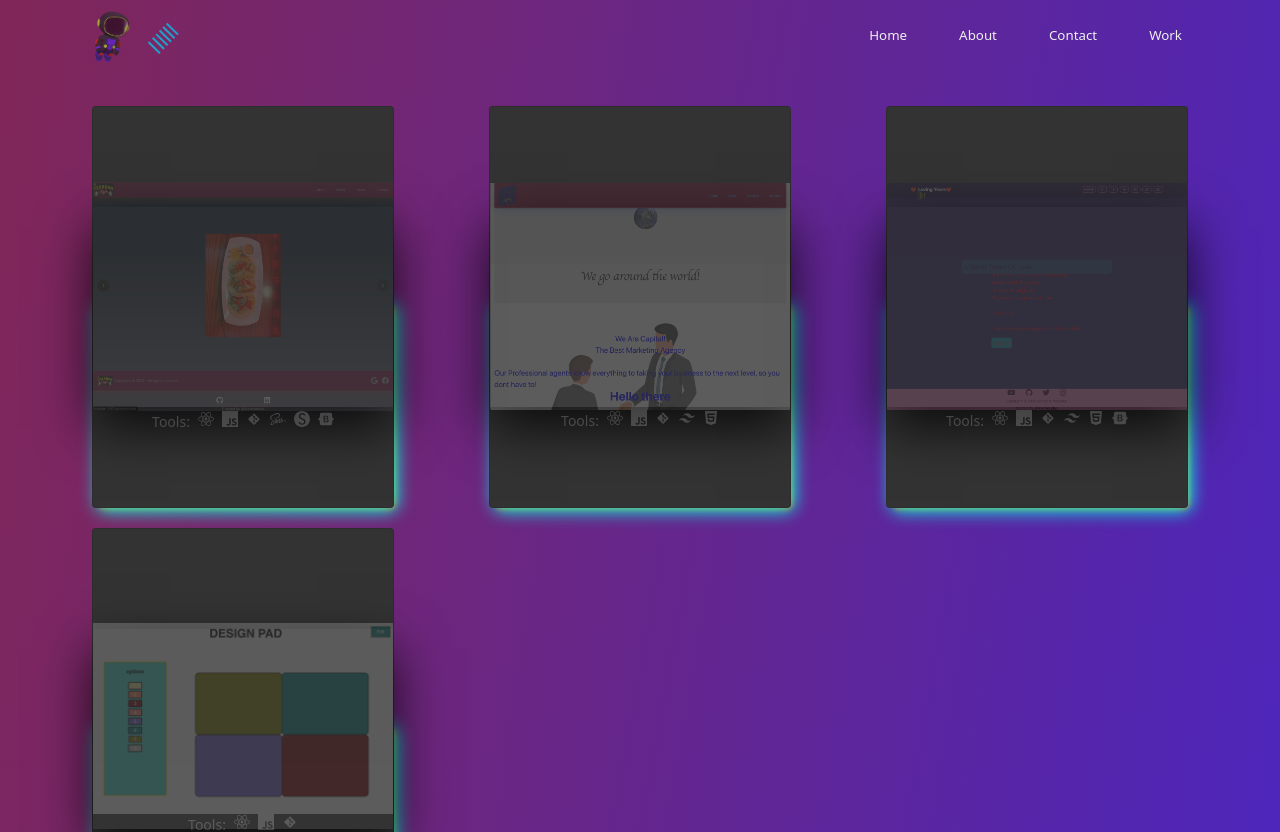
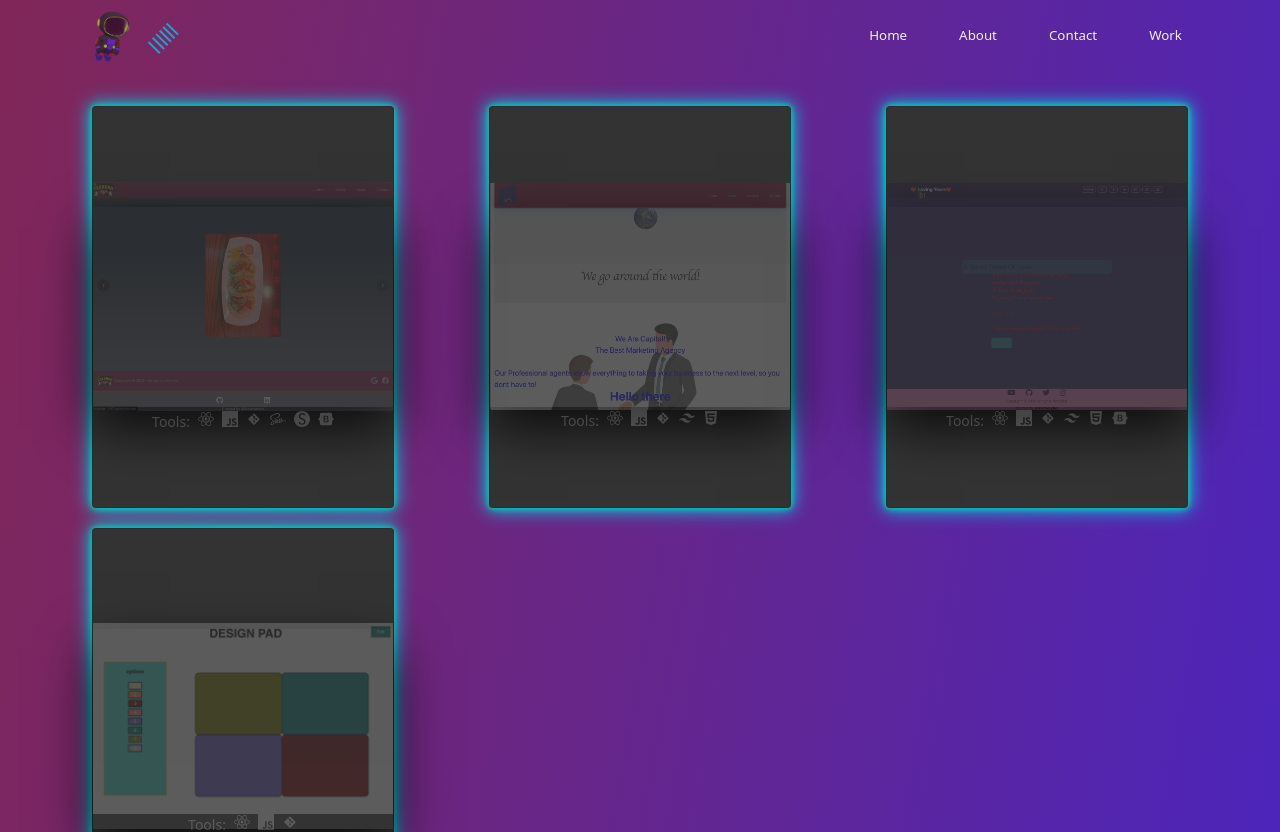
Before and after one commit to 4lexjandro/portfolio, a React (Create React App) app: page /work in a window 1280 px wide. Shown: the top 832 px of the page. Built offline with nearby package versions, Linux system fonts and the light colour scheme.

Commit message:
i want to try this out, all i did was make animation 0 seconds to stay there, will switch it back if I want to

```diff
--- a/src/style.css
+++ b/src/style.css
@@ -36,6 +36,7 @@
   .navbar-toggler:focus,
   .navbar-toggler:active {
     outline: 0 !important;
+    color: transparent !important;
   }
 
   .navbar-toggler span:nth-child(1),
@@ -398,22 +399,27 @@ color: white;
   background-color: transparent;
 }
 
+
+
+
+
+
 .main-div3::after {
   content: '';
   position: absolute;
   right: 0;
   bottom: 0;
-  width: 50%;
+  width: 100%;
   height: 100%;
   -webkit-box-shadow: 0 0 17px 3px rgb(4, 5, 5),0 0 4px 2px rgb(4, 5, 5);
-          box-shadow: 0 0 17px 3px rgb(4, 253, 228),0 0 4px 2px rgb(218, 97, 10);
+          box-shadow: 0 0 17px 3px rgb(9, 193, 218),0 0 4px 2px rgb(15, 178, 126);
   z-index: -1;
   -webkit-animation-name: outterColor;
           animation-name: outterColor;
   -webkit-animation-timing-function: ease;
           animation-timing-function: ease;
-  -webkit-animation-duration: 5s;
-          animation-duration: 5s;
+  -webkit-animation-duration: 0s;
+          animation-duration: 0s;
   -webkit-animation-iteration-count: infinite;
           animation-iteration-count: infinite;
   border-radius: 5px;
@@ -422,6 +428,7 @@ color: white;
   -ms-border-radius: 5px;
   -o-border-radius: 5px;
 }
+
 
 
 
```
